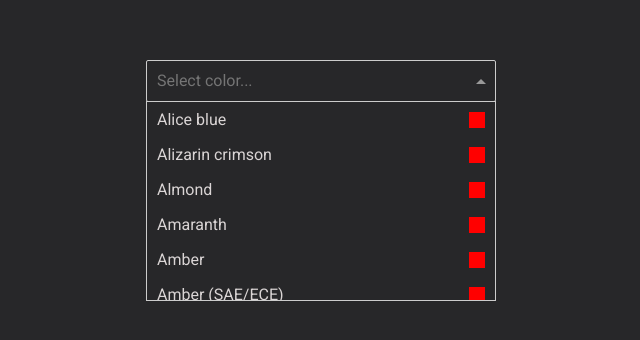
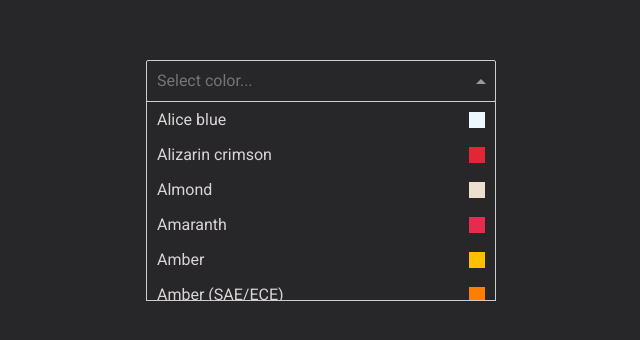
Before and after one commit to Maja1rus/search_react, a React (Create React App) app: page / in a window 1280 px wide. Both pictures are taken after a click on the element 640 px from the left and 81 px from the top of the page. Shown: the top 340 px of the page, without its empty margins (319-959 px from the left). Built offline with nearby package versions, Linux system fonts and the light colour scheme; the HTML template or start-up script is replaced by a standard one.

Commit message:
update-7

```diff
--- a/src/App.js
+++ b/src/App.js
@@ -3,10 +3,8 @@ import './App.css'
 import Dropdown from './components/Dropdown'
 import data from './data/colors.json'
 
-function App({option, rgb}) {
+function App() {
     const [value, setValue] = useState(null)
-
-
 
     return (
         <div className="App">
@@ -19,11 +17,11 @@ function App({option, rgb}) {
                     rgb="rgb"
                     value={value}
                     onChange={(val) => setValue(val)}
-                    render={(data) => (
+                    render={(option) => (
                         <div
                             className="box-color"
-                            style={{background: `rgb(${data})` }}
-                        ></div>
+                            style={{background: `rgb(${option.rgb})`}}
+                        />
                     )}
                 />
             </div>
--- a/src/components/Dropdown.jsx
+++ b/src/components/Dropdown.jsx
@@ -7,8 +7,7 @@ const Dropdown = ({
     defaultName,
     value,
     onChange,
-    render,
-    data
+    render
 }) => {
     const [open, setOpen] = useState(false)
     const [query, setQuery] = useState('')
@@ -73,7 +72,7 @@ const Dropdown = ({
                     >
                         <div className="select-wrapper">
                             {option[label]}
-                            {render(data)}
+                            {render ? render(option) : ''}
                         </div>
                     </div>
                 ))}
```
